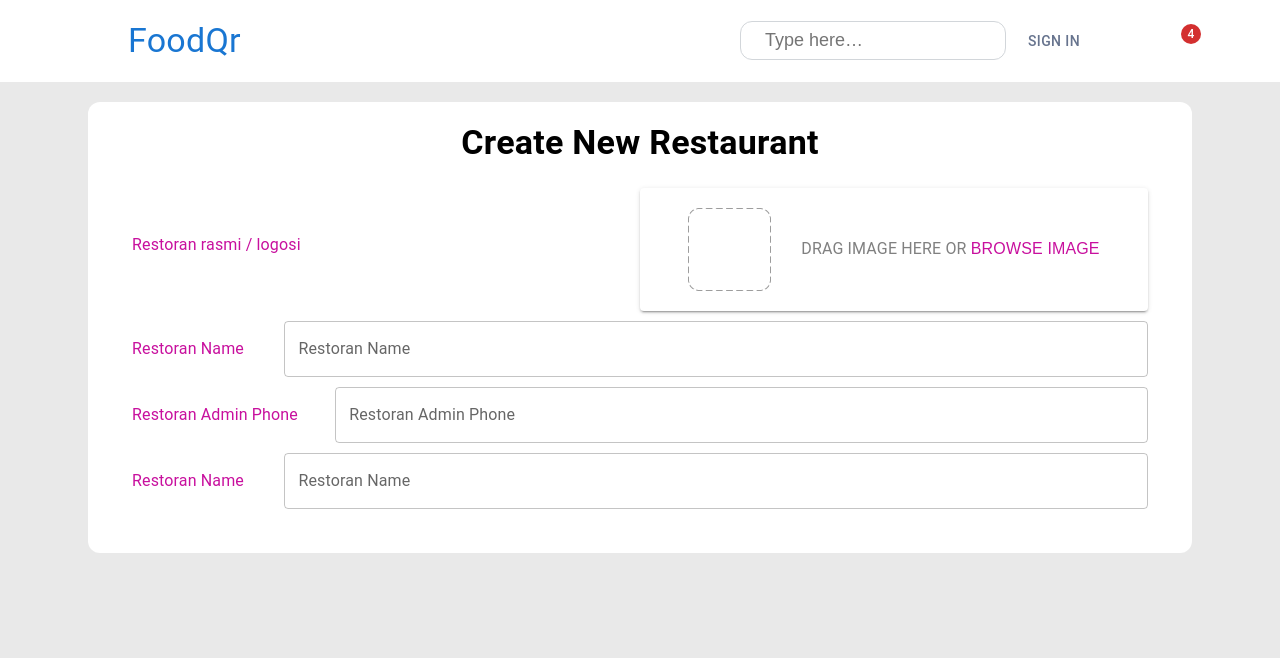
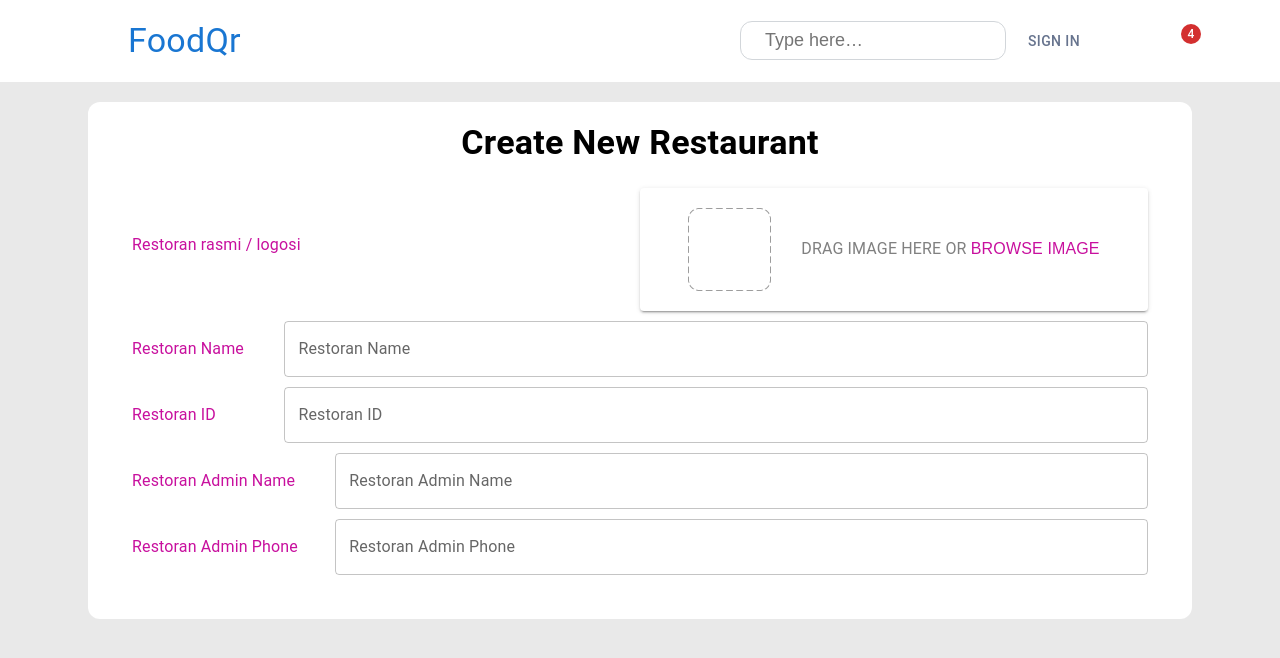
Before and after one commit to Ilkhomov-web/elFoodQr-superAdmin, a React (Vite) app: page /create-restaurant in a window 1280 px wide. Shown: the top 658 px of the page. Built offline with nearby package versions, Linux system fonts and the light colour scheme; some icons are missing.

Commit message:
some chnage

```diff
--- a/src/components/CreateRestaurantForm.jsx
+++ b/src/components/CreateRestaurantForm.jsx
@@ -5,29 +5,14 @@ import FileUpload from "./FileUpload";
 function CreateRestaurantForm() {
   const [restaurantName, setRestaurantName] = useState("");
   const [logoFile, setLogoFile] = useState(null);
-  const [adminPhone, setAdminPhone] = useState("");
 
   const handleSubmit = (e) => {
     e.preventDefault();
     console.log("Restoran:", restaurantName);
     console.log("Yuklangan fayl:", logoFile);
-    console.log("Telefon:", adminPhone);
   };
 
-  const handlePhoneNum = (e) => {
-    const value = e.target.value;
-
-    // Agar foydalanuvchi orqaga o‘chirib yuborsa, doim +998 ( qoldir
-    if (!value.startsWith("+998 ")) {
-      setAdminPhone("+998 ");
-      return;
-    }
-
-    // Agar umumiy uzunligi 20 dan oshsa (yaxshi format nazorati uchun)
-    if (value.length > 20) return;
-
-    setAdminPhone(value);
-  };
+  const handlePhoneNum = () => {};
 
   return (
     <div>
@@ -53,7 +38,6 @@ function CreateRestaurantForm() {
             sx={{ p: 3, display: "flex", flexDirection: "column", gap: "10px" }}
           >
             <FileUpload onImageSelect={setLogoFile} />
-
             {/* name */}
             <Box
               sx={{
@@ -66,13 +50,47 @@ function CreateRestaurantForm() {
               <Typography color="rgb(200, 16, 158)">Restoran Name</Typography>
               <TextField
                 sx={{ width: "85%" }}
+                id="outlined-basic"
                 label="Restoran Name"
                 variant="outlined"
-                value={restaurantName}
-                onChange={(e) => setRestaurantName(e.target.value)}
               />
             </Box>
-
+            {/* id */}
+            <Box
+              sx={{
+                display: "flex",
+                justifyContent: "space-between",
+                alignItems: "center",
+                gap: "30px",
+              }}
+            >
+              <Typography color="rgb(200, 16, 158)">Restoran ID</Typography>
+              <TextField
+                sx={{ width: "85%" }}
+                id="outlined-basic"
+                label="Restoran ID"
+                variant="outlined"
+              />
+            </Box>
+            {/* restoran admin name */}
+            <Box
+              sx={{
+                display: "flex",
+                justifyContent: "space-between",
+                alignItems: "center",
+                gap: "30px",
+              }}
+            >
+              <Typography color="rgb(200, 16, 158)">
+                Restoran Admin Name
+              </Typography>
+              <TextField
+                sx={{ width: "80%" }}
+                id="outlined-basic"
+                label="Restoran Admin Name"
+                variant="outlined"
+              />
+            </Box>
             {/* restoran admin Number */}
             <Box
               sx={{
@@ -86,30 +104,10 @@ function CreateRestaurantForm() {
                 Restoran Admin Phone
               </Typography>
               <TextField
-                value={adminPhone}
-                onChange={handlePhoneNum}
                 sx={{ width: "80%" }}
+                id="outlined-basic"
                 label="Restoran Admin Phone"
                 variant="outlined"
-                placeholder="+998 (90) 1234567"
-              />
-            </Box>
-            {/* restoran admin Parol */}
-            <Box
-              sx={{
-                display: "flex",
-                justifyContent: "space-between",
-                alignItems: "center",
-                gap: "30px",
-              }}
-            >
-              <Typography color="rgb(200, 16, 158)">Restoran Name</Typography>
-              <TextField
-                sx={{ width: "85%" }}
-                label="Restoran Name"
-                variant="outlined"
-                value={restaurantName}
-                onChange={(e) => setRestaurantName(e.target.value)}
               />
             </Box>
           </Box>
```
